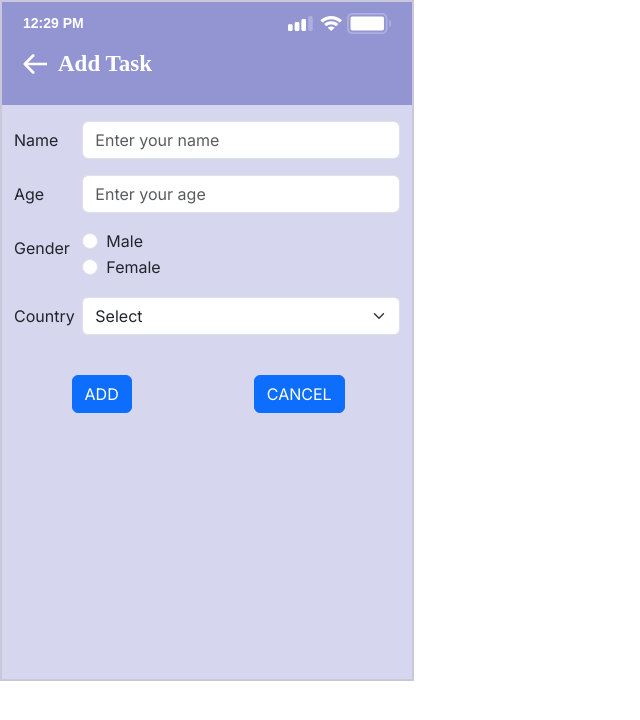
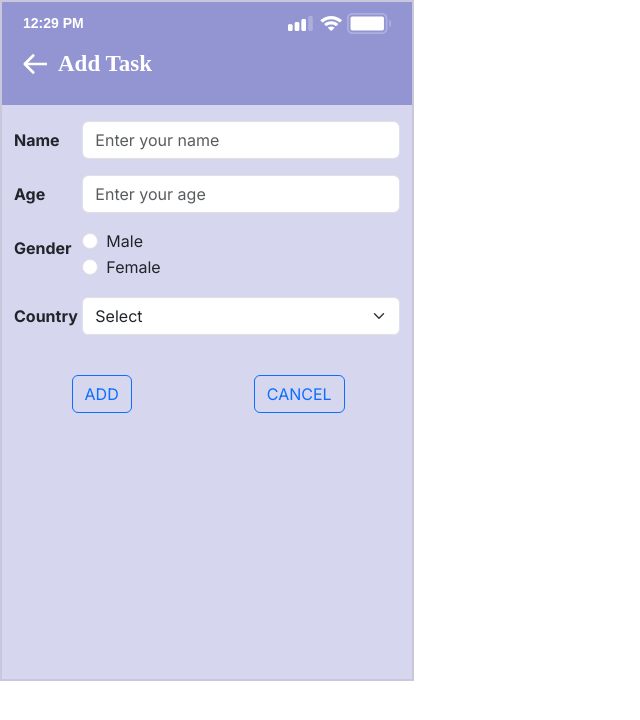
Before and after one commit to Smitasatav/figma, a Next.js app: page /Add-task in a window 1280 px wide. Shown: the top 720 px of the page, without its empty margins (0-640 px from the left). Built offline with nearby package versions, Linux system fonts and the light colour scheme.

Commit message:
changes in buttons

```diff
--- a/src/components/Form/index.tsx
+++ b/src/components/Form/index.tsx
@@ -26,7 +26,9 @@ export default function Form({ submitBtnLable, onSave }: props) {
       <div className="container my-3">
         <form onSubmit={save}>
           <div className="row mb-3">
-            <label className="col-sm-2 col-form-label">Name</label>
+            <label className="col-sm-2 col-form-label">
+              <b>Name</b>
+            </label>
             <div className="col-sm-10">
               <input
                 type="text"
@@ -39,7 +41,9 @@ export default function Form({ submitBtnLable, onSave }: props) {
             </div>
           </div>
           <div className="row mb-3">
-            <label className="col-sm-2 col-form-label">Age</label>
+            <label className="col-sm-2 col-form-label">
+              <b>Age</b>
+            </label>
             <div className="col-sm-10">
               <input
                 type="number"
@@ -52,7 +56,9 @@ export default function Form({ submitBtnLable, onSave }: props) {
             </div>
           </div>
           <div className="row mb-3">
-            <label className="col-sm-2 col-form-label">Gender</label>
+            <label className="col-sm-2 col-form-label">
+              <b>Gender</b>
+            </label>
             <div className="col-sm-10">
               <div className="form-check">
                 <input
@@ -85,7 +91,7 @@ export default function Form({ submitBtnLable, onSave }: props) {
           </div>
           <div className="row mb-3">
             <label htmlFor="inputName" className="col-sm-2 col-form-label">
-              Country
+              <b>Country</b>
             </label>
             <div className="col-sm-10">
               <select
@@ -107,13 +113,13 @@ export default function Form({ submitBtnLable, onSave }: props) {
           </div>
           <div className="row justify-content-evenly">
             <div className="col-4 p-4">
-              <button type="submit" className="btn btn-primary">
+              <button type="submit" className="btn btn-outline-primary">
                 {submitBtnLable}
               </button>
             </div>
             <div className="col-4 p-4">
               <Link href="/">
-                <button type="button" className="btn btn-primary">
+                <button type="button" className="btn btn-outline-primary">
                   CANCEL
                 </button>
               </Link>
--- a/src/components/navbar/index.tsx
+++ b/src/components/navbar/index.tsx
@@ -1,6 +1,5 @@
 "use client";
 import React, { useState, useEffect } from "react";
-import Link from "next/link";
 import "./style.css";
 
 interface props {
```
Also changed, not shown: src/components/Table/index.tsx (+9 -4 lines), src/components/Table/style.css (added).
